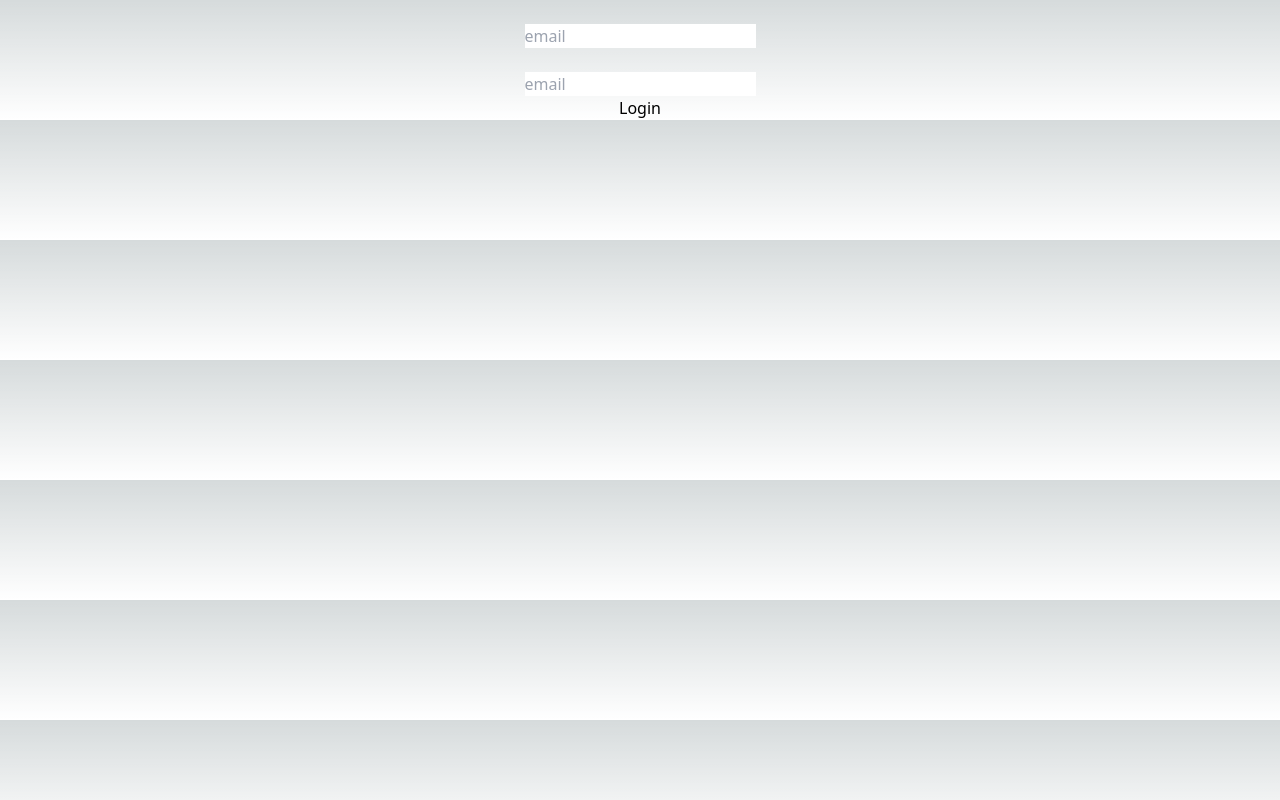
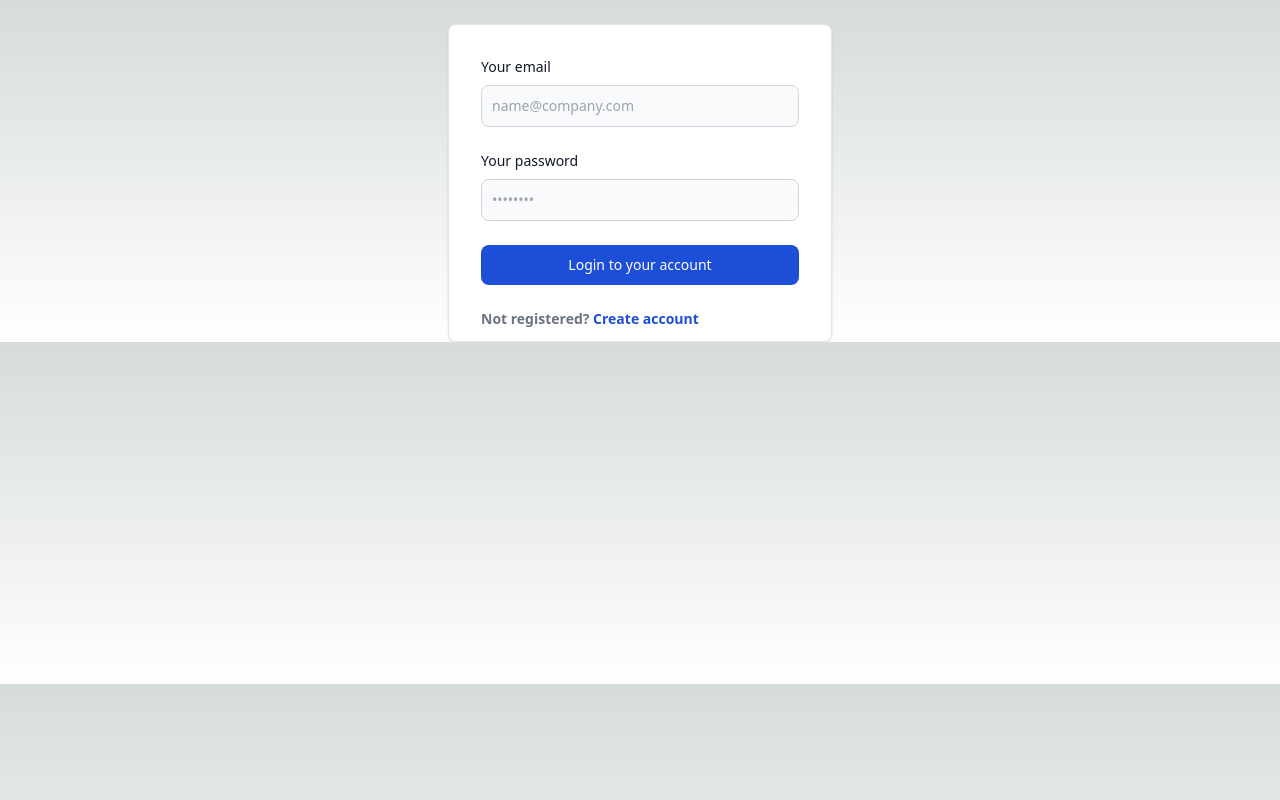
Before and after one commit to ramezj/FeedbackManager, a Next.js app: page /Login in a window 1280 px wide. Built offline with nearby package versions, Linux system fonts and the light colour scheme.

Commit message:
Schema Upadtes, Login Form UI Update, UserInfo

```diff
--- a/src/components/LoginForm.js
+++ b/src/components/LoginForm.js
@@ -36,12 +36,21 @@ const LoginForm = () => {
     return (
     <div>
         <br></br>
-    <input type="text" placeholder="email" value={email} onChange={(e) => {setEmail(e.target.value)}}/>
-    <br></br><br></br>
-    <input type="pas{sword" placeholder="email" value={password} onChange={(e) => {setPassword(e.target.value)}}/>
-    <br></br>
-    <button onClick={LoginUser}> Login </button>
-    <p>{error}</p>
+<div class="w-full max-w-sm p-4 bg-white border border-gray-200 rounded-lg shadow sm:p-6 md:p-8 dark:bg-gray-800 dark:border-gray-700 space-y-6">
+        <div>
+            <label for="email" class="block mb-2 text-sm font-medium text-gray-900 dark:text-white float-left">Your email</label>
+            <input type="email" name="email" value={email} onChange={(e) => {setEmail(e.target.value)}} class="bg-gray-50 border border-gray-300 text-gray-900 text-sm rounded-lg focus:ring-blue-500 focus:border-blue-500 block w-full p-2.5 dark:bg-gray-600 dark:border-gray-500 dark:placeholder-gray-400 dark:text-white" placeholder="name@company.com" required />
+        </div>
+        <div>
+            <label for="password" class="block mb-2 text-sm font-medium text-gray-900 dark:text-white float-left">Your password</label>
+            <input type="password" name="password" id="password" value={password} onChange={(e) => {setPassword(e.target.value)}} placeholder="••••••••" class="bg-gray-50 border border-gray-300 text-gray-900 text-sm rounded-lg focus:ring-blue-500 focus:border-blue-500 block w-full p-2.5 dark:bg-gray-600 dark:border-gray-500 dark:placeholder-gray-400 dark:text-white" required />
+        </div>
+        <button onClick={LoginUser} type="submit" class="w-full text-white bg-blue-700 hover:bg-blue-800 focus:ring-4 focus:outline-none focus:ring-blue-300 font-medium rounded-lg text-sm px-5 py-2.5 text-center dark:bg-blue-600 dark:hover:bg-blue-700 dark:focus:ring-blue-800">Login to your account</button>
+        <div class="text-sm font-medium text-gray-500 dark:text-gray-300">
+            <b class="float-left">Not registered? <a href="#" class="text-blue-700 hover:underline dark:text-blue-500">Create account</a></b>
+            <p>{error}</p>
+        </div>
+</div>
     </div>
   )
 }
--- a/src/components/UserInfo.js
+++ b/src/components/UserInfo.js
@@ -25,6 +25,9 @@ const UserInfo = () => {
                         },
                     })
                     const res = await response.json();
+                    if(res.user == null) {
+                        return router.push("/Login")
+                    }
                     setUser(res.user);
                     setFeedback(res.feedbacks)
                     console.log(res);
@@ -46,19 +49,29 @@ const UserInfo = () => {
     )
   return (
     <div>
-        <br></br>
-        <h1>Hello {user.username} 👋</h1>
-        <p>{user.email}</p>
-        {feedback.map((x) => {
+        <div class="min-h-screen flex">
+  <div class="flex-1 ...">
+  <br></br><br></br>
+  <h1 class="mb-4 text-4xl font-extrabold leading-none tracking-tight text-gray-900 md:text-4xl lg:text-4xl dark:text-white">
+  Hello {user.username} 👋
+  </h1>
+  </div>
+  <div class="flex-1 ...">
+  {feedback.map((x) => {
             return (
                 <>
-                <p>{x.title}</p>
-                <p>{x.description}</p>
+    <div class="max-w-sm p-6 bg-white border border-gray-200 rounded-lg shadow dark:bg-gray-800 dark:border-gray-700">
+        <span class="bg-green-100 text-green-800 text-sm font-medium mr-2 px-2.5 py-0.5 rounded dark:bg-green-900 dark:text-green-300">{x.title}</span>
+            <a href="#">
+                <h5 class="mb-2 text-2xl font-bold tracking-tight text-gray-900 dark:text-white">{x.title}</h5>
+            </a>
+            <p class="mb-3 font-normal text-gray-700 dark:text-gray-400">{x.description}</p>
+    </div>
                 </>
             )
         })}
-        {/* <p>{JSON.stringify(feedback)}</p> */}
-
+  </div>
+</div>
     </div>
   )
 }
```
Also changed, not shown: 1 other file (tests, documents, lock files or other folders).
